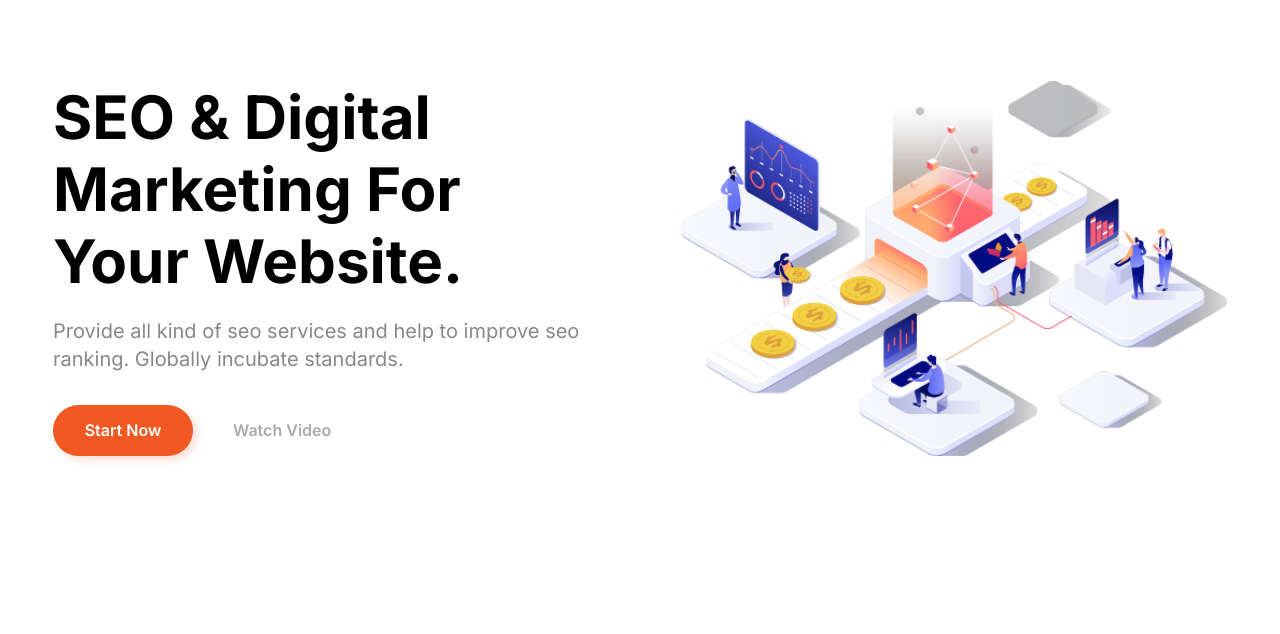
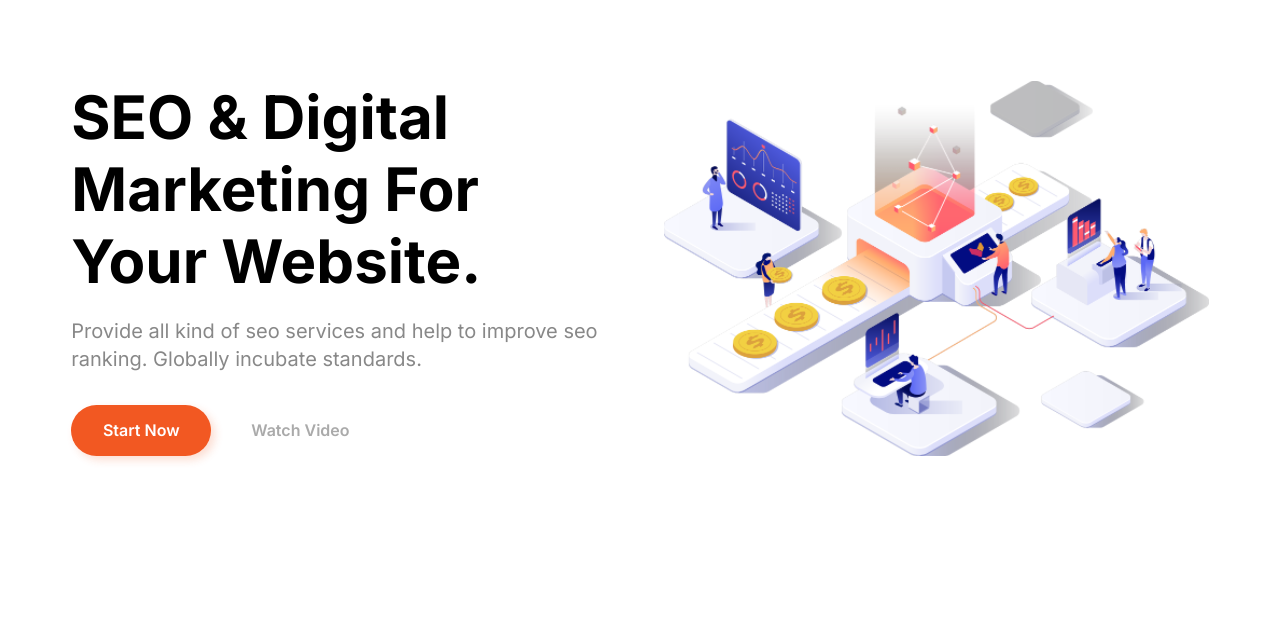
Before and after one commit to Dinar2023/html_hw3, a plain HTML site: page index.html in a window 1280 px wide. Shown: the part 83-717 px from the top of the page. Drawn offline with Linux system fonts and the light colour scheme.

Commit message:
remove gap from main

```diff
--- a/stile.css
+++ b/stile.css
@@ -56,7 +56,7 @@ a{
  .main{
     display: flex;
     margin-bottom: 100px;
-    gap: 73px;
+    justify-content: space-around;
  }
 
  .main_left_content{
```
